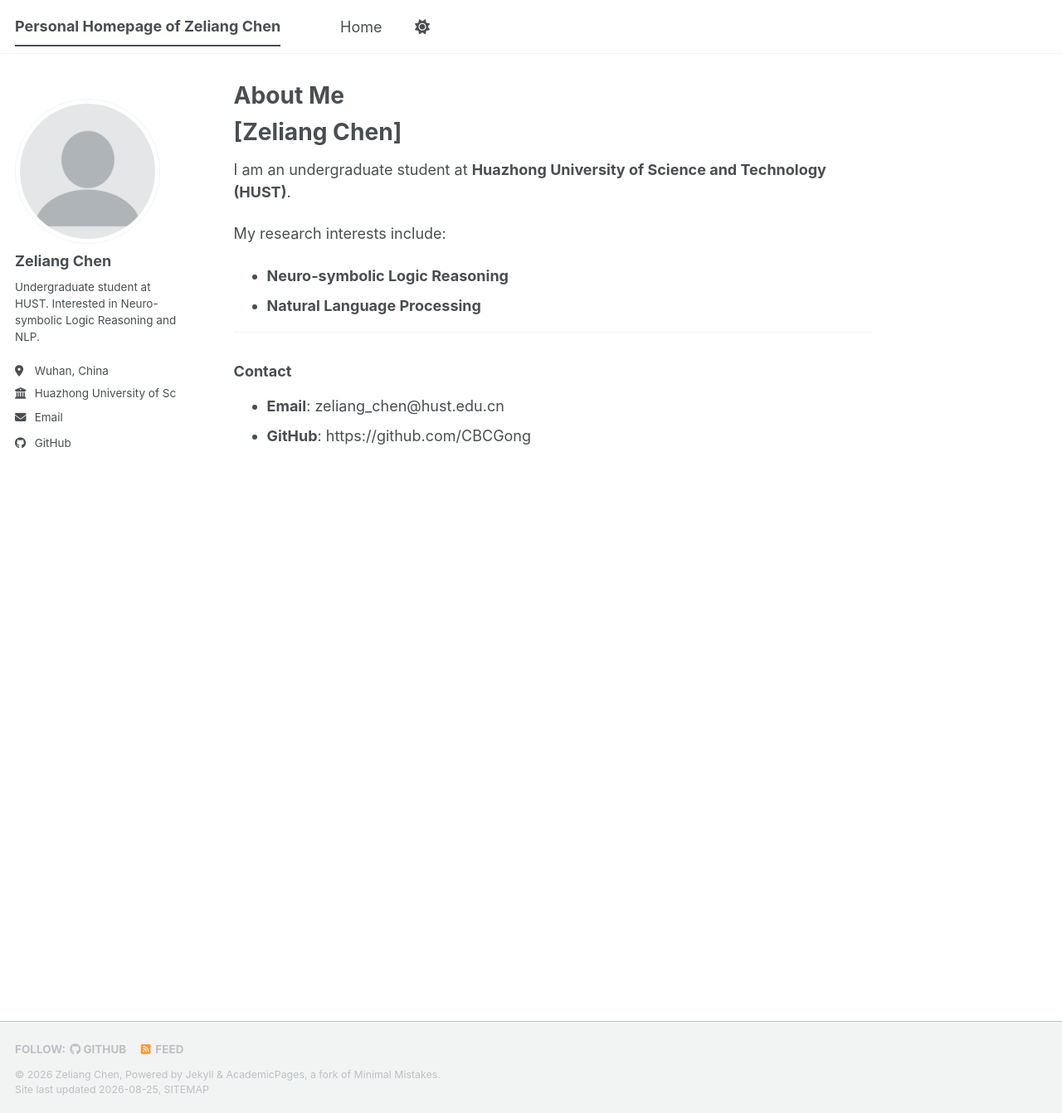
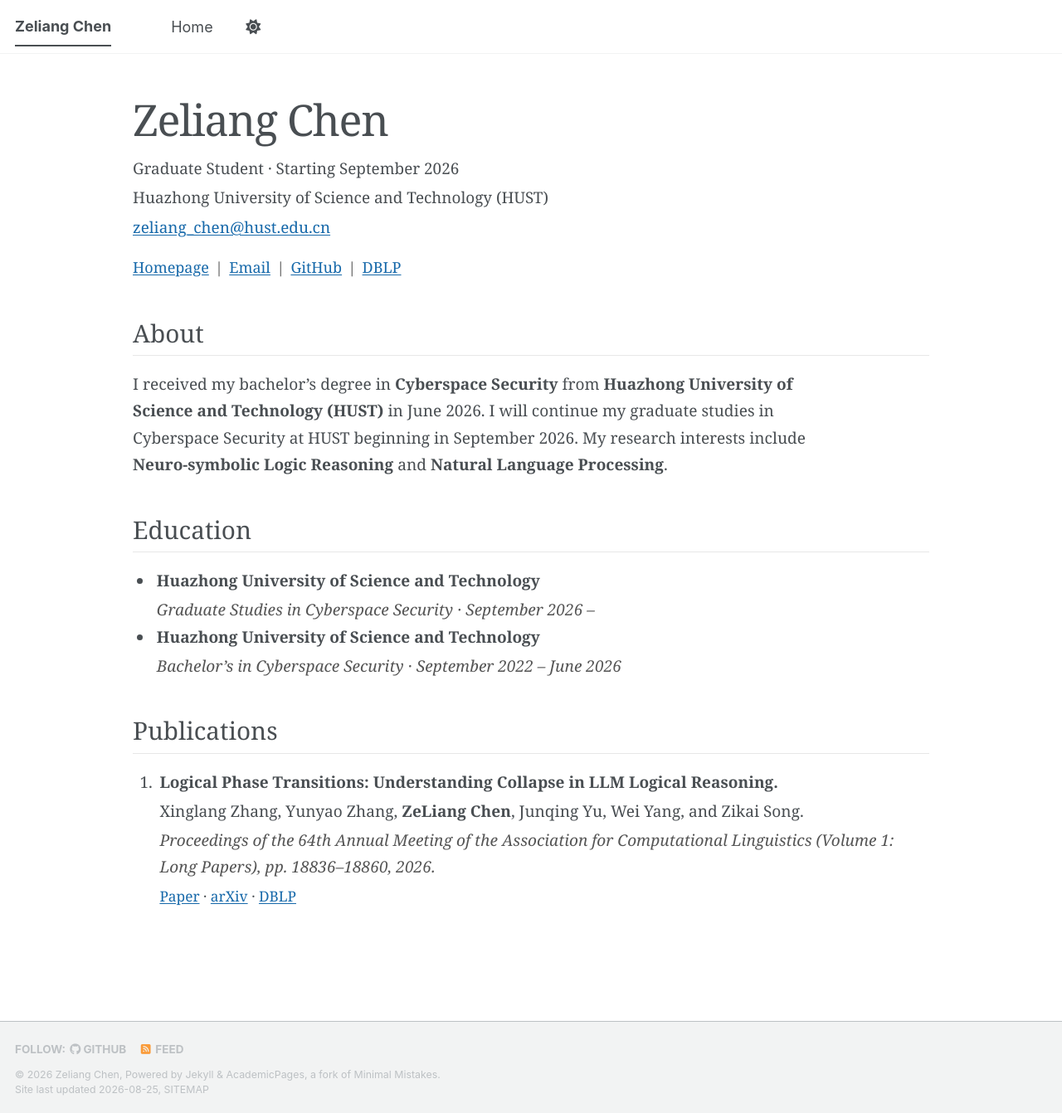
Before and after one commit to CBCGong/CBCGong.github.io, a Jekyll site: the page built from _pages/about.md, in a window 1280 px wide and 1342 px high. Shown: the whole window at 83% size. Built offline with Jekyll 4.4.1, drawn with Linux system fonts in a browser that asks for light colours; a script bundle is joined from its source files by our own code; library files that are not in the unit come from our copies.

Commit message:
Update academic homepage

```diff
--- a/_config.yml
+++ b/_config.yml
@@ -9,10 +9,10 @@
 # Basic Site Settings
 locale                   : "en-US"
 site_theme               : "default" # The available themes options are "default", "air", "sunrise", "mint", "dirt" and "contrast"
-title                    : "Personal Homepage of Zeliang Chen"
-title_separator          : "-"
+title                    : "Zeliang Chen"
+title_separator          : "·"
 name                     : &name "Zeliang Chen"
-description              : &description "Undergraduate student at Huazhong University of Science and Technology (HUST)"   # Update this with a general description of your site, this is the default if not overridden by a page
+description              : &description "Zeliang Chen is an incoming graduate student in Cyberspace Security at HUST interested in neuro-symbolic logic reasoning and natural language processing."
 url                      : https://CBCGong.github.io # The base hostname & protocol for your site e.g. "https://[your GitHub username].github.io",
                                                            # or if you already have some other page hosted on Github then use "https://[your GitHub username].github.io/[Your Repo Name]"
 baseurl                  : "" # the subpath of your site, e.g. "/blog"
@@ -26,7 +26,7 @@ author:
   avatar           : "profile.png"
   name             : "Zeliang Chen"
   pronouns         : # example: "she/her"
-  bio              : "Undergraduate student at HUST. Interested in Neuro-symbolic Logic Reasoning and NLP."
+  bio              : "Incoming graduate student in Cyberspace Security at HUST interested in neuro-symbolic logic reasoning and NLP."
   location         : "Wuhan, China"
   employer         : "Huazhong University of Science and Technology"
   uri              : # URL
@@ -51,7 +51,7 @@ author:
   bitbucket        : # Username - Update with your username on the site
   codepen          : # Username
   dribbble         : # Username
-  github           : ""
+  github           : "CBCGong"
   kaggle           : # Username
   stackoverflow    : # User number or user number and name (i.e., use "1" or "1/jeff-atwood")
 
@@ -144,13 +144,14 @@ facebook:
   app_id                 :
   publisher              :
 og_image                 :  # Social media default site image
-og_description           :  # Social media default site image description
+og_description           : *description
 # For specifying social profiles
 # - https://developers.google.com/structured-data/customize/social-profiles
 social:
-  type                   : # Person or Organization (defaults to Person)
-  name                   : # If the user or organization name differs from the site's name
-  links: # An array of links to social media profiles
+  type                   : Person
+  name                   : *name
+  links:
+    - "https://github.com/CBCGong"
 
 
 # Analytics
--- a/_pages/about.md
+++ b/_pages/about.md
@@ -1,19 +1,68 @@
 ---
 permalink: /
-title: "About Me"
-author_profile: true
+layout: splash
+description: "Zeliang Chen is an incoming graduate student in Cyberspace Security at HUST interested in neuro-symbolic logic reasoning and natural language processing."
+author_profile: false
 ---
 
-# [Zeliang Chen]
+<div class="compact-home">
+  <header class="compact-intro">
+    <h1>Zeliang Chen</h1>
+    <p>Graduate Student · Starting September 2026</p>
+    <p>Huazhong University of Science and Technology (HUST)</p>
+    <p><a href="mailto:zeliang_chen@hust.edu.cn">zeliang_chen@hust.edu.cn</a></p>
 
-I am an undergraduate student at **Huazhong University of Science and Technology (HUST)**.
+    <nav class="compact-links" aria-label="Personal links">
+      <a href="/">Homepage</a>
+      <span aria-hidden="true">|</span>
+      <a href="mailto:zeliang_chen@hust.edu.cn">Email</a>
+      <span aria-hidden="true">|</span>
+      <a href="https://github.com/CBCGong" target="_blank" rel="noopener noreferrer">GitHub</a>
+      <span aria-hidden="true">|</span>
+      <a href="https://dblp.org/pid/426/8523.html" target="_blank" rel="noopener noreferrer">DBLP</a>
+    </nav>
+  </header>
 
-My research interests include:
-* **Neuro-symbolic Logic Reasoning**
-* **Natural Language Processing**
+  <section class="compact-section" aria-labelledby="about-title">
+    <h2 id="about-title">About</h2>
+    <p>
+      I received my bachelor&rsquo;s degree in <strong>Cyberspace Security</strong> from
+      <strong>Huazhong University of Science and Technology (HUST)</strong> in June 2026.
+      I will continue my graduate studies in Cyberspace Security at HUST beginning in September 2026.
+      My research interests include
+      <strong>Neuro-symbolic Logic Reasoning</strong> and <strong>Natural Language Processing</strong>.
+    </p>
+  </section>
 
----
+  <section class="compact-section" aria-labelledby="education-title">
+    <h2 id="education-title">Education</h2>
+    <ul class="compact-records">
+      <li>
+        <strong>Huazhong University of Science and Technology</strong>
+        <span>Graduate Studies in Cyberspace Security · September 2026 &ndash;</span>
+      </li>
+      <li>
+        <strong>Huazhong University of Science and Technology</strong>
+        <span>Bachelor&rsquo;s in Cyberspace Security · September 2022 &ndash; June 2026</span>
+      </li>
+    </ul>
+  </section>
 
-### Contact
-* **Email**: zeliang_chen@hust.edu.cn
-* **GitHub**: https://github.com/CBCGong
+  <section class="compact-section" aria-labelledby="publications-title">
+    <h2 id="publications-title">Publications</h2>
+    <ol class="compact-publications">
+      <li>
+        <span class="compact-publication__title">Logical Phase Transitions: Understanding Collapse in LLM Logical Reasoning.</span>
+        <span class="compact-publication__authors">Xinglang Zhang, Yunyao Zhang, <strong>ZeLiang Chen</strong>, Junqing Yu, Wei Yang, and Zikai Song.</span>
+        <span class="compact-publication__venue">Proceedings of the 64th Annual Meeting of the Association for Computational Linguistics (Volume 1: Long Papers), pp. 18836&ndash;18860, 2026.</span>
+        <span class="compact-publication__links">
+          <a href="https://aclanthology.org/2026.acl-long.858/" target="_blank" rel="noopener noreferrer">Paper</a>
+          <span aria-hidden="true">·</span>
+          <a href="https://arxiv.org/abs/2601.02902" target="_blank" rel="noopener noreferrer">arXiv</a>
+          <span aria-hidden="true">·</span>
+          <a href="https://dblp.org/rec/conf/acl/ZhangZCYYS26.html" target="_blank" rel="noopener noreferrer">DBLP</a>
+        </span>
+      </li>
+    </ol>
+  </section>
+</div>
--- /dev/null
+++ b/_sass/layout/_homepage.scss
@@ -0,0 +1,166 @@
+/* ==========================================================================
+   COMPACT ACADEMIC HOMEPAGE
+   ========================================================================== */
+
+.compact-home {
+  --compact-link: #1769aa;
+  --compact-rule: #e7e7e7;
+  --compact-muted: #555;
+
+  width: 100%;
+  max-width: 960px;
+  margin: 0 auto;
+  padding: 0.75rem 0 4rem;
+  color: var(--global-text-color);
+  font-family: Georgia, "Times New Roman", serif;
+}
+
+html[data-theme="dark"] .compact-home {
+  --compact-link: #79bff2;
+  --compact-rule: #666;
+  --compact-muted: #d3d3d3;
+}
+
+.page__content .compact-home a {
+  color: var(--compact-link);
+  text-decoration: underline;
+  text-underline-offset: 0.13em;
+}
+
+.compact-intro {
+  margin-bottom: 2.6rem;
+}
+
+.compact-intro h1 {
+  margin: 0 0 1rem;
+  font-family: inherit;
+  font-size: clamp(2.25rem, 5vw, 2.9rem);
+  font-weight: 500;
+  letter-spacing: -0.025em;
+  line-height: 1.1;
+}
+
+.compact-intro p {
+  margin: 0 0 0.45rem;
+  color: var(--global-text-color);
+  font-size: 1.05rem !important;
+  line-height: 1.45;
+}
+
+.compact-intro p:nth-of-type(3) {
+  color: var(--compact-muted);
+}
+
+.compact-links {
+  display: flex;
+  flex-wrap: wrap;
+  gap: 0.4rem;
+  margin-top: 1.15rem;
+  font-size: 1rem;
+}
+
+.compact-links span {
+  color: var(--compact-muted);
+}
+
+.compact-section {
+  margin-top: 2.4rem;
+}
+
+.compact-section h2 {
+  margin: 0 0 1rem;
+  padding: 0 0 0.45rem !important;
+  border: 0 !important;
+  border-bottom: 1px solid var(--compact-rule) !important;
+  font-family: inherit;
+  font-size: 1.65rem;
+  font-weight: 500;
+  line-height: 1.25;
+}
+
+.compact-section p,
+.compact-section li {
+  font-size: 1.06rem !important;
+  line-height: 1.7;
+}
+
+.compact-section p {
+  max-width: 860px;
+  margin: 0;
+}
+
+.compact-records {
+  margin: 0;
+  padding-left: 1.4rem;
+}
+
+.compact-records li {
+  margin: 0;
+  padding-left: 0.2rem;
+}
+
+.compact-records span {
+  display: block;
+  margin-top: 0.15rem;
+  color: var(--compact-muted);
+  font-style: italic;
+}
+
+.compact-publications {
+  margin: 0;
+  padding-left: 1.6rem;
+}
+
+.compact-publications li {
+  padding-left: 0.2rem;
+}
+
+.compact-publication__title,
+.compact-publication__authors,
+.compact-publication__venue,
+.compact-publication__links {
+  display: block;
+}
+
+.compact-publication__title {
+  font-weight: 700;
+}
+
+.compact-publication__authors,
+.compact-publication__venue {
+  margin-top: 0.15rem;
+}
+
+.compact-publication__venue {
+  color: var(--compact-muted);
+  font-style: italic;
+}
+
+.compact-publication__links {
+  margin-top: 0.25rem;
+  font-size: 0.96rem;
+}
+
+@media (max-width: 600px) {
+  .compact-home {
+    padding-top: 0;
+  }
+
+  .compact-intro {
+    margin-bottom: 2rem;
+  }
+
+  .compact-intro h1 {
+    font-size: 2.15rem;
+  }
+
+  .compact-intro p,
+  .compact-section p,
+  .compact-section li {
+    font-size: 1rem !important;
+  }
+
+  .compact-section {
+    margin-top: 2rem;
+  }
+}
--- a/assets/css/main.scss
+++ b/assets/css/main.scss
@@ -36,6 +36,7 @@
     "layout/archive",
     "layout/sidebar",
     "layout/json_cv",
+    "layout/homepage",
 
     "vendor/font-awesome/fontawesome",
     "vendor/font-awesome/solid",
```
